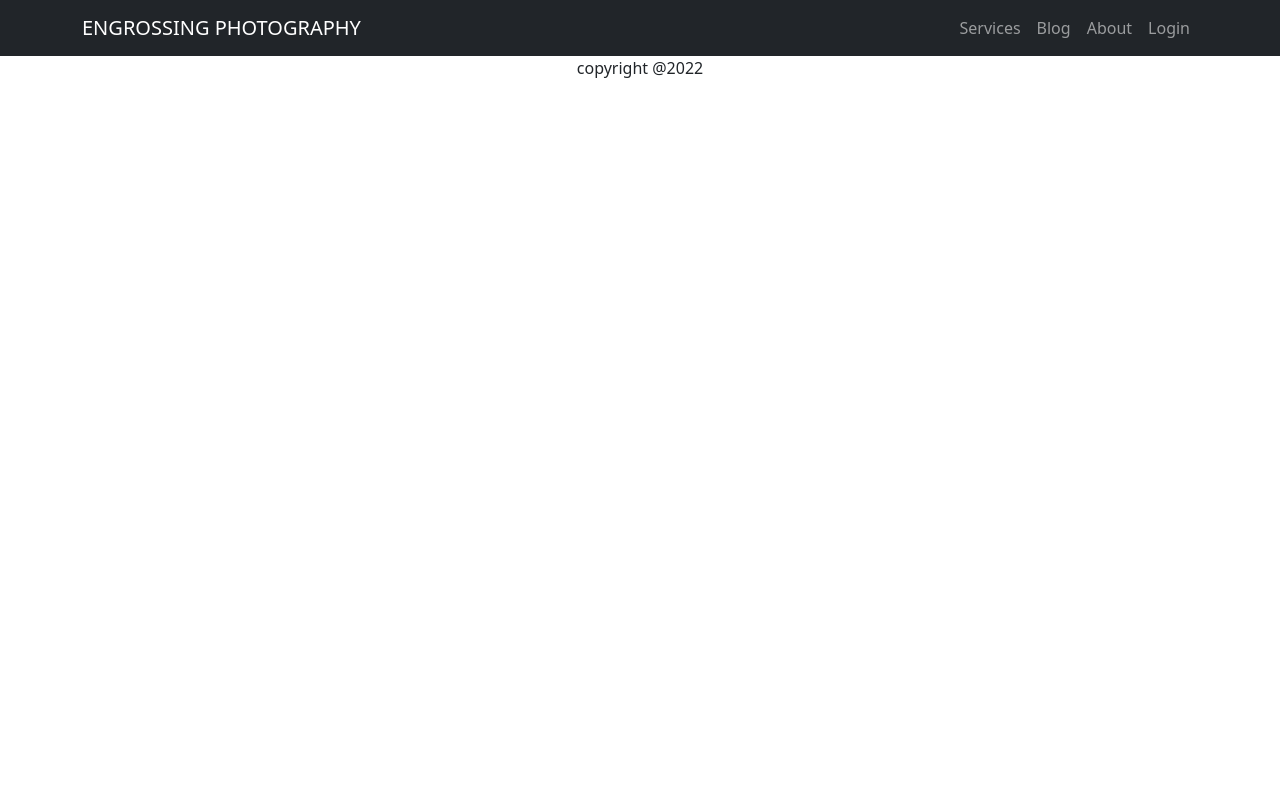
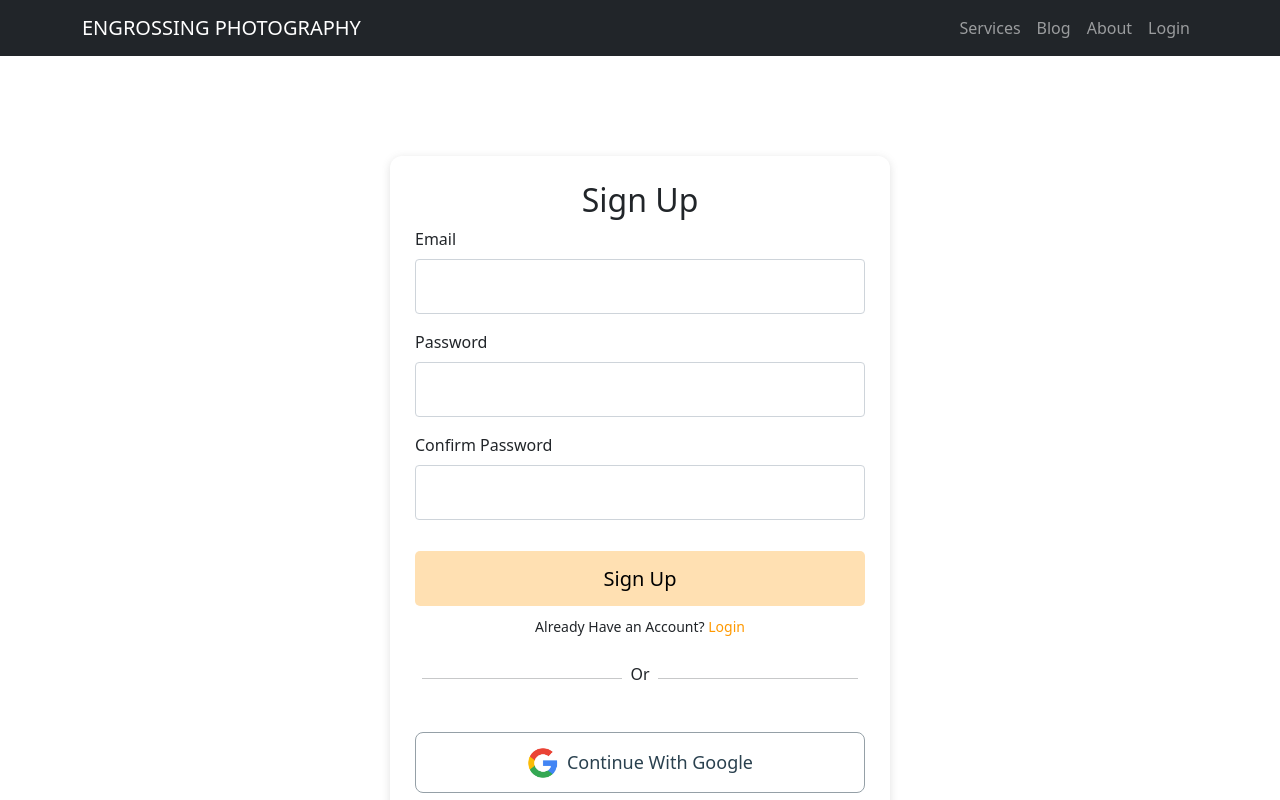
Before and after one commit to arifraj199/raz-photography, a React (Create React App) app: page /signup in a window 1280 px wide. Shown: the top 800 px of the page. Built offline with nearby package versions, Linux system fonts and the light colour scheme.

Commit message:
signup page added and implement

```diff
--- a/src/App.js
+++ b/src/App.js
@@ -5,6 +5,7 @@ import Blog from './Pages/Blog/Blog';
 import Checkout from './Pages/Checkout/Checkout';
 import Home from './Pages/Home/Home/Home';
 import Login from './Pages/Login/Login/Login';
+import Signup from './Pages/Login/Signup/Signup';
 import Footer from './Pages/Shared/Footer/Footer';
 import Header from './Pages/Shared/Header/Header';
 
@@ -20,6 +21,7 @@ function App() {
         <Route path='/blog' element={<Blog></Blog>}></Route>
         <Route path='/about' element={<About></About>}></Route>
         <Route path='/login' element={<Login></Login>}></Route>
+        <Route path='/signup' element={<Signup></Signup>}></Route>
       </Routes>
       <Footer></Footer>
     </div>
--- a/src/Pages/Login/Signup/Signup.js
+++ b/src/Pages/Login/Signup/Signup.js
@@ -1,11 +1,59 @@
-import React from 'react';
+import React from "react";
+import { Form } from "react-bootstrap";
+import { Link } from "react-router-dom";
+import img from '../../../images/google.png';
 
 const Signup = () => {
-    return (
-        <div>
-            <h2>This is Signup Page</h2>
+  return (
+    <div>
+      <div className="form-container">
+        <h2 className="text-center">Sign Up</h2>
+        <Form>
+          <Form.Group className="mb-3" controlId="formBasicEmail">
+            <Form.Label>Email</Form.Label>
+            <Form.Control type="email" />
+          </Form.Group>
+
+          <Form.Group className="mb-3" controlId="formBasicPassword">
+            <Form.Label>Password</Form.Label>
+            <Form.Control type="password" />
+          </Form.Group>
+
+          <Form.Group className="mb-3" controlId="formBasicPassword">
+            <Form.Label>Confirm Password</Form.Label>
+            <Form.Control type="password" />
+          </Form.Group>
+
+          <button className="w-100 text-black fs-5 border-0">Sign Up</button>
+        </Form>
+        <p className="text-center mt-2">
+          <small>
+            Already Have an Account?{" "}
+            <span className="create-account">
+              <Link to="/login">Login</Link>
+            </span>
+          </small>
+        </p>
+
+        <div className="divider">
+          <div>
+            <hr />
+          </div>
+          <p className="mt-2 mx-2">Or</p>
+          <div>
+            <hr />
+          </div>
         </div>
-    );
+
+        <div className="google-container">
+          <Link className="link-container" to="/signup">
+            <img src={img} alt="" />
+            <p className="mt-3">Continue With Google</p>
+          </Link>
+        </div>
+      </div>
+    </div>
+  );
 };
 
 export default Signup;
```
